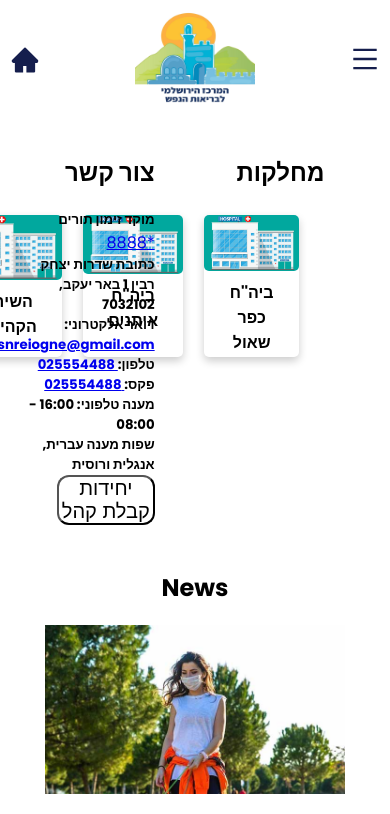
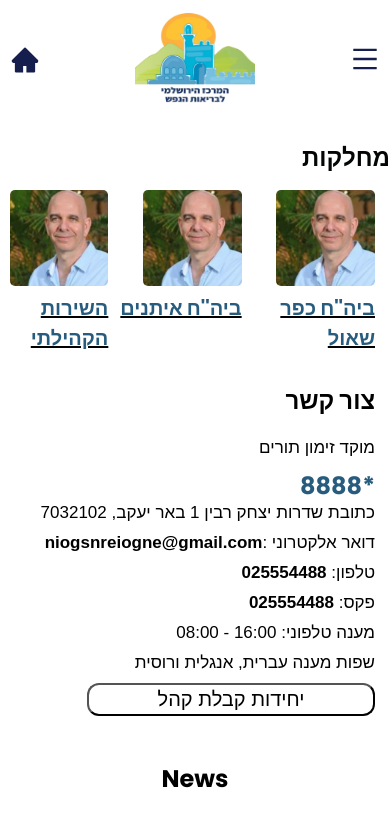
Before and after one commit to motaztamimi/website_project-1, a React (Create React App) app: page / in a window 390 px wide. Shown: the top 814 px of the page. Built offline with nearby package versions, Linux system fonts and the light colour scheme.

Commit message:
update the brances coulom and contact us  set them responsive to phone

```diff
--- a/src/components/Branches.jsx
+++ b/src/components/Branches.jsx
@@ -1,5 +1,5 @@
 import Branch from './Branch'
-import img0 from '../imges/hospital.jpg'
+import img0 from '../imges/manger.jpg'
 import '../style/Branches.css'
 const Branches = () => {
   const list = [
--- a/src/components/ContactUs.jsx
+++ b/src/components/ContactUs.jsx
@@ -1,32 +1,31 @@
 import '../style/ContactUs.css'
-const ContactUs = () => {
+const ContactUs = ({details}) => {
   return (
     <div class="contactUS">
       <h5> מוקד זימון תורים</h5>
       <a href="*8888">
-        <span>*8888</span>
+        <h2>{details.moked_num}</h2>
       </a>
-      <h5>כתובת שדרות יצחק רבין 1 באר יעקב, 7032102</h5>
+      <h5>{details.address}</h5>
       <h5>
-        דואר אלקטרוני:
+         דואר אלקטרוני :
         <a href="niogsnreiogne@gmail.com">
-          <span> niogsnreiogne@gmail.com </span>
+          <span>{details.email} </span>
         </a>
       </h5>
-      <h5>
-        טלפון:
+      <h5> טלפון:
         <a href="tel">
-          <span> 025554488 </span>
+          <span> {details.tel} </span>
         </a>
       </h5>
       <h5>
         פקס:
         <a href="fax">
-          <span> 025554488 </span>
+          <span> {details.fax} </span>
         </a>
       </h5>
-      <h5>מענה טלפוני:  16:00 - 08:00 </h5>
-      <h5>שפות מענה עברית, אנגלית ורוסית</h5>
+      <h5>{details.time}</h5>
+      <h5>{details.language}</h5>
       <div>
         <button
           href="button"
--- a/src/components/Information.jsx
+++ b/src/components/Information.jsx
@@ -2,6 +2,21 @@ import Branches from "./Branches";
 import ContactUs from "./ContactUs";
 import '../style/Information.css'
 const Information = () => {
+
+  const contact_details={
+
+
+    id:1,
+    moked_num:'*8888',
+    address:'כתובת שדרות יצחק רבין 1 באר יעקב, 7032102',
+    email:'niogsnreiogne@gmail.com',
+    tel:'025554488',
+    fax:'025554488',
+    time:"מענה טלפוני:  16:00 - 08:00",
+    language:'שפות מענה עברית, אנגלית ורוסית'
+
+
+  };
   return (
     <section className="Information">
       <section className="columnBranches">
@@ -10,7 +25,7 @@ const Information = () => {
       </section>
       <section className="columnContactUs">
         <h2>צור קשר</h2>
-        <ContactUs />
+        <ContactUs details={contact_details} />
       </section>
     </section>
 
--- a/src/style/Branches.css
+++ b/src/style/Branches.css
@@ -4,23 +4,33 @@
   grid-template-columns: repeat(3, 1fr);
   grid-gap: 10px;
   padding: 10px;
+  width: 100%;
+
 }
 .cardBranch {
-  box-shadow: 0 4px 8px 0 rgba(0, 0, 0, 0.2);
+ /* box-shadow: 0 4px 8px 0 rgba(0, 0, 0, 0.2);*/
+
   transition: 0.3s;
   margin: 15px;
   width: 90%;
+  height: max-content;
   border-radius: 5px;
 }
-.cardBranch:hover {
-  box-shadow: 0 8px 16px 0 rgba(0, 0, 0, 0.2);
-}
+
 .cardContainer {
   padding: 2px 16px;
 }
 .cardContainer h4 {
-  text-align: center;
+  text-align: right;
+
+  font-size: 20px;
+  color: #285c7e ;
   display: inline-block;
+}
+.cardContainer h4:hover {
+  text-decoration: underline;
+  color: #285c7e;
+  text-underline-position: under;
 }
 .cardContainer h6 {
   text-align: right;
@@ -28,6 +38,7 @@
 .cardBranchImg {
   border-radius: 5px;
   width: 100%;
+  object-fit:contain;
   height: auto;
 }
 .cardBranch a {
@@ -38,3 +49,28 @@
   width: 85%;
   margin-left: 7%;
 }
+@media screen and (max-width: 800px) {
+  .cardBranch{
+    width: 100%;
+
+  }
+  .cardBranchImg{
+    width: 80%;
+  }
+  .Branches{
+    padding: 0;
+
+
+  }
+  .cardContainer{
+    padding: 0;
+  }
+  .cardContainer h4{
+
+    display: flex;
+
+  }
+  .cardBranch:hover{
+    box-shadow:none;
+  }
+}
--- a/src/style/ContactUs.css
+++ b/src/style/ContactUs.css
@@ -3,6 +3,27 @@
   float: right;
   width: 100%;
   margin-top: 20px;
+}
+.contactUS h5{
+  font-weight: 300;
+  font-size: 17px;
+  padding-bottom: 10px;
+  font-family: Rubik,sans-serif !important;
+}
+.contactUS h2{
+  color: #285c7e !important;
+}
+.contactUS a{
+  text-decoration:none;
+}
+.contactUS h5 a{
+  color: black;
+  font-weight: 700;
+  text-decoration:none;
+}
+.contactUS h5 a:hover{
+  color: #285c7e;
+  text-decoration:underline;
 }
 .contactUS button {
   border-radius: 12px;
@@ -12,3 +33,13 @@
   font-size: 20px;
   color: black;
 }
+.contactUS button div {
+  padding-top: 3px;
+  padding-bottom: 3px;
+}
+@media screen and (max-width: 800px) {
+
+  .contactUS button{
+    width: 80%;
+  }
+  }
--- a/src/style/Information.css
+++ b/src/style/Information.css
@@ -15,6 +15,8 @@
   display: flex;
   direction: rtl;
 }
+
+
 .columnBranches {
   display: table-column;
   width: 50%;
@@ -22,5 +24,31 @@
 }
 .columnBranches h2 {
   display: flex;
+  margin-right: 20px;
   direction: rtl;
 }
+
+@media screen and (max-width: 800px) {
+.Information{
+  flex-direction: column;
+  padding: 0;
+}
+.columnBranches{
+  width: 100%;
+  padding: 0;
+}
+.columnBranches h2{
+  margin: 0 auto;
+
+
+  color: rgb(4, 5, 5);
+}
+.columnContactUs{
+  width: 100%;
+}
+.columnContactUs h2{
+  text-align: center;
+
+}
+
+}
```
Also changed, not shown: src/imges/manger.jpg (added), 1 other file (tests, documents, lock files or other folders).
